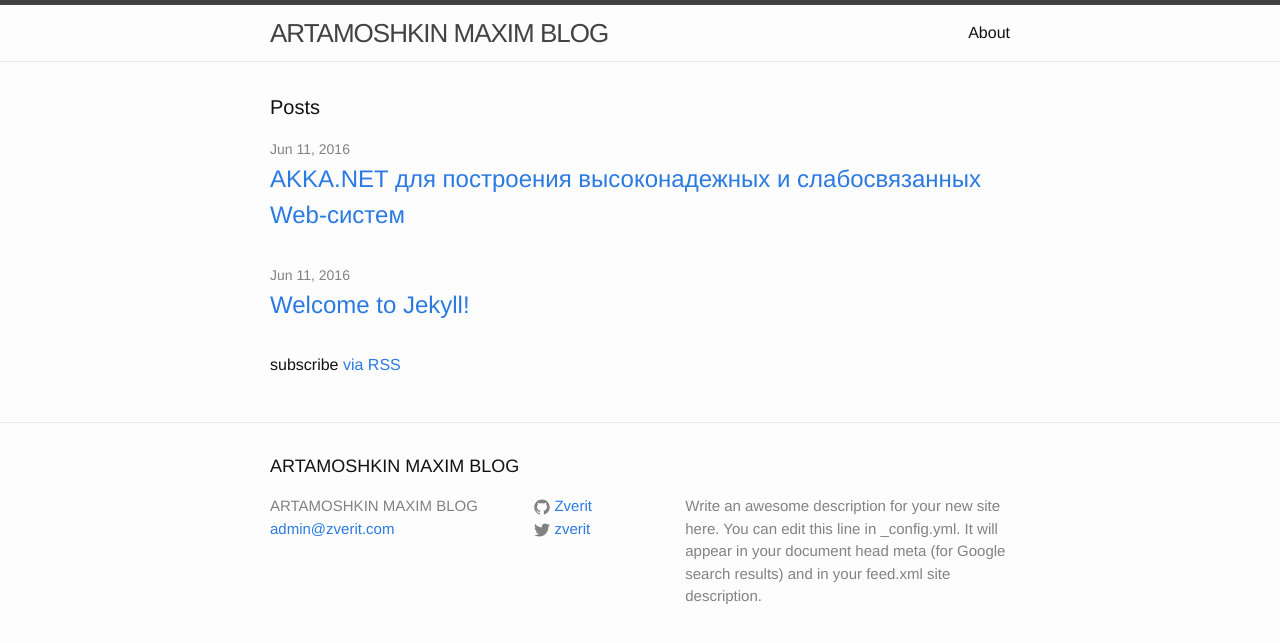
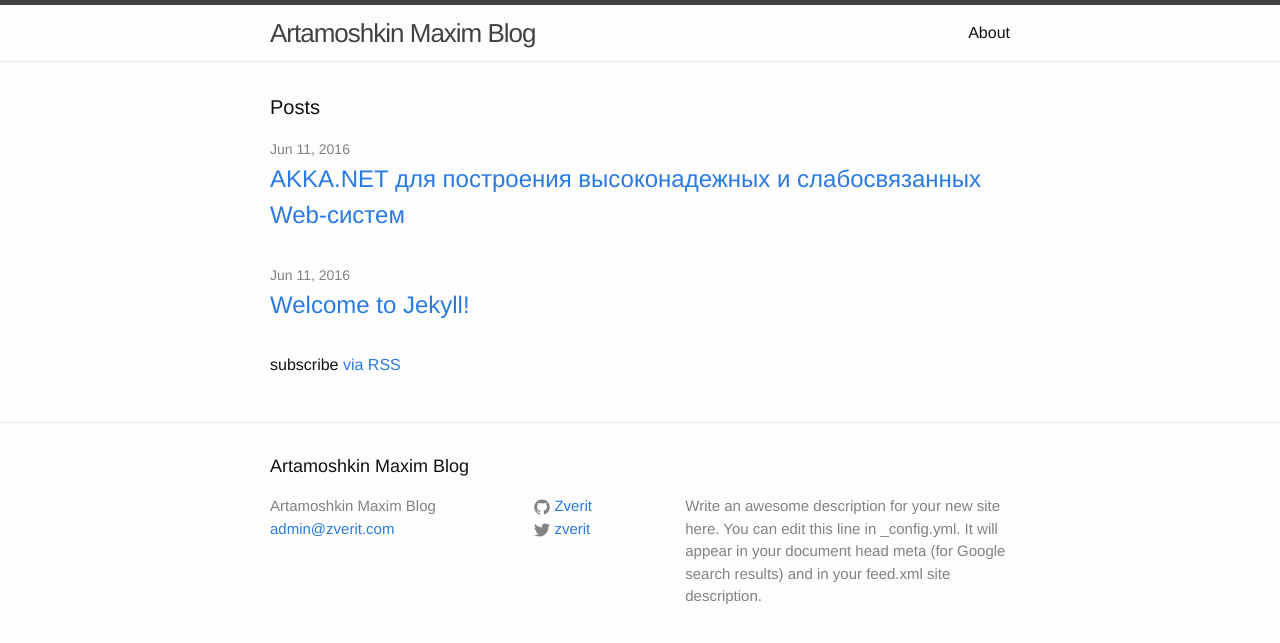
Before and after one commit to martamoshkin/blog.zverit.com, a Jekyll site: the page built from index.html, in a window 1280 px wide. Shown: the top 643 px of the page. Built offline with Jekyll 4.4.1, drawn with Linux system fonts in a browser that asks for light colours.

```diff
--- a/_config.yml
+++ b/_config.yml
@@ -6,7 +6,7 @@
 # 'jekyll serve'. If you change this file, please restart the server process.
 
 # Site settings
-title: ARTAMOSHKIN MAXIM BLOG
+title: Artamoshkin Maxim Blog
 email: admin@zverit.com
 description: > # this means to ignore newlines until "baseurl:"
   Write an awesome description for your new site here. You can edit this
```
